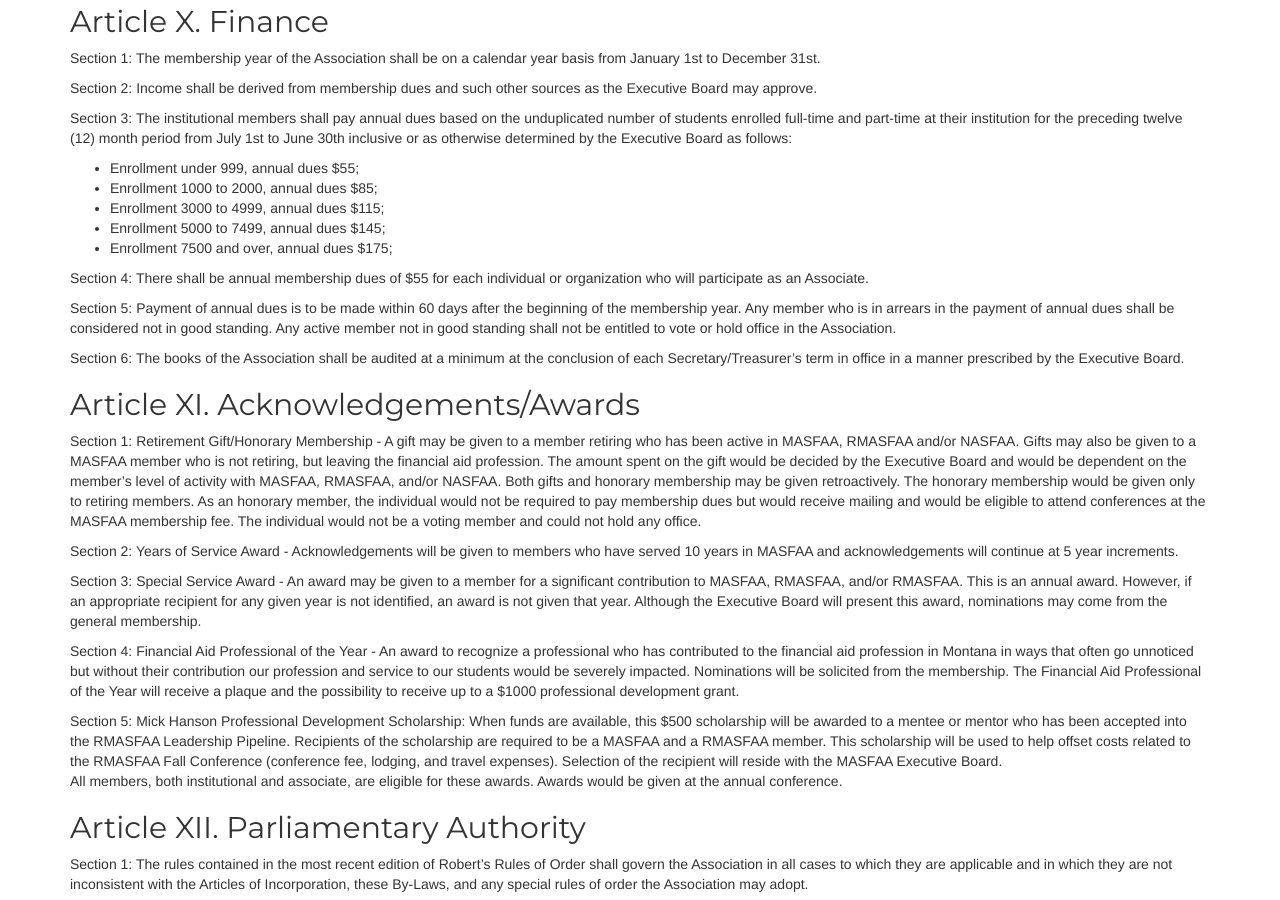
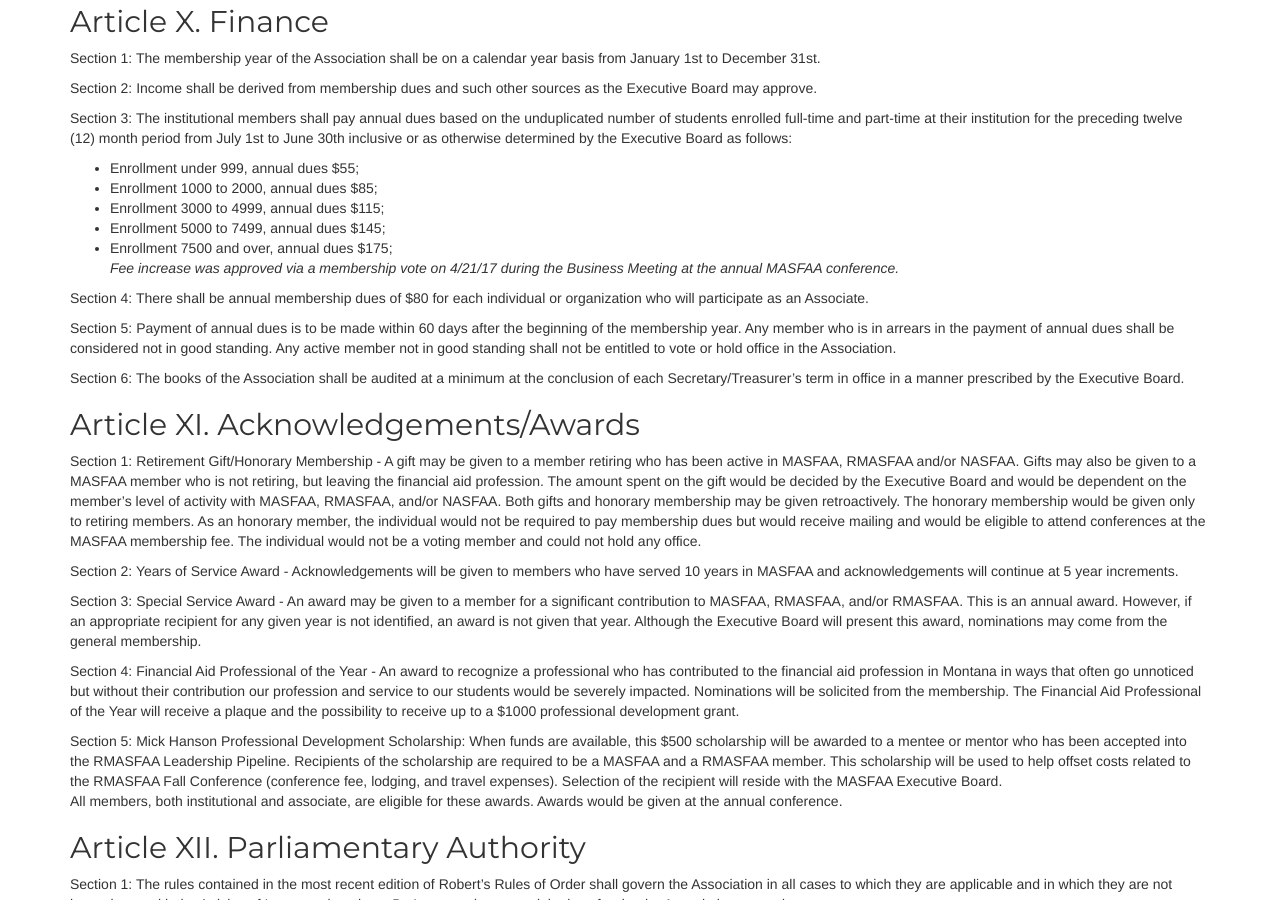
Before and after one commit to mhellwinkel/www.masfaaonline.org, a Jekyll site: the page built from governance/bylaws.md, in a window 1280 px wide and 900 px high, scrolled down 3668 px. Built offline with Jekyll 4.4.1, drawn with Linux system fonts in a browser that asks for light colours.

Commit message:
include fee sentence,

```diff
--- a/governance/bylaws.md
+++ b/governance/bylaws.md
@@ -133,8 +133,9 @@
 * Enrollment 3000 to 4999, annual dues $115;
 * Enrollment 5000 to 7499, annual dues $145;
 * Enrollment 7500 and over, annual dues $175;
+*Fee increase was approved via a membership vote on 4/21/17 during the Business Meeting at the annual MASFAA conference.*
 
-Section 4: There shall be annual membership dues of $55 for each individual or organization who will participate as an Associate.
+Section 4: There shall be annual membership dues of $80 for each individual or organization who will participate as an Associate.
 
 Section 5: Payment of annual dues is to be made within 60 days after the beginning of the membership year. Any member who is in arrears in the payment of annual dues shall be considered not in good standing. Any active member not in good standing shall not be entitled to vote or hold office in the Association.
 
```
